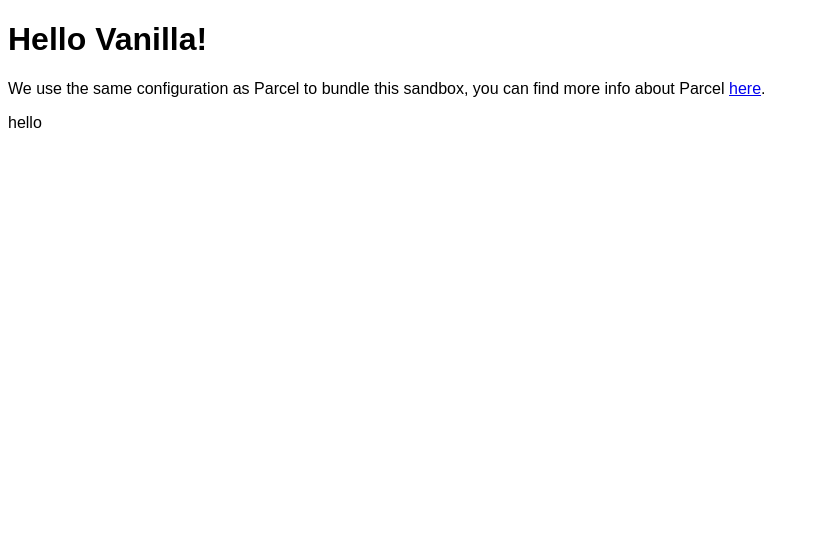
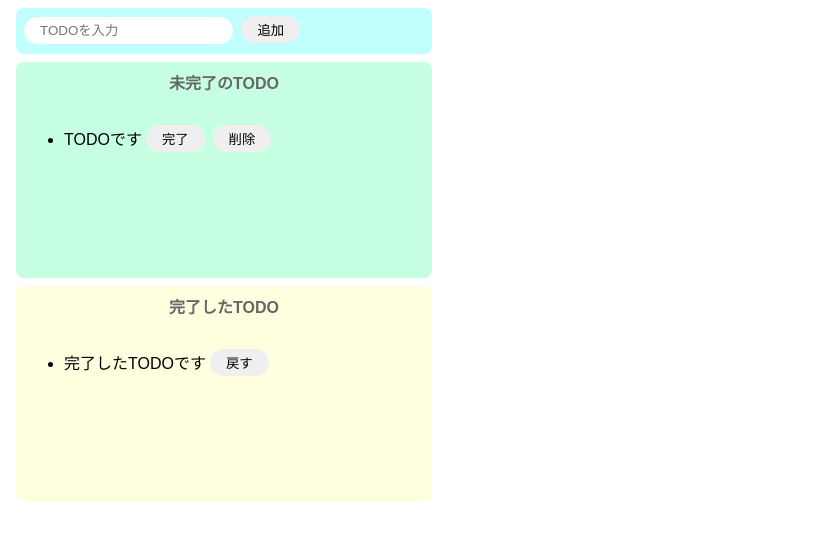
Before and after one commit to shma28-p/todo-js, a website built with Parcel: page index.html in a window 1280 px wide. Shown: the whole page, without its empty margins (0-819 px from the left). Built offline with nearby package versions, Linux system fonts and the light colour scheme.

Commit message:
complete

```diff
--- a/index.html
+++ b/index.html
@@ -6,9 +6,34 @@
   </head>
 
   <body>
-    <div id="app"></div>
-    <p>hello</p>
+    <div class="input-area">
+      <input id="add-text" placeholder="TODOを入力" />
+      <button id="add-button">追加</button>
+    </div>
 
+    <div class="incomplete-area">
+      <p class="title">未完了のTODO</p>
+      <ul id="incomplete-list">
+        <li>
+          <div class="list-row">
+            <p>TODOです</p>
+            <button>完了</button><button>削除</button>
+          </div>
+        </li>
+      </ul>
+    </div>
+
+    <div class="complete-area">
+      <p class="title">完了したTODO</p>
+      <ul id="complete-list">
+        <li>
+          <div class="list-row">
+            <p>完了したTODOです</p>
+            <button>戻す</button>
+          </div>
+        </li>
+      </ul>
+    </div>
     <script src="src/index.js"></script>
   </body>
 </html>
--- a/src/index.js
+++ b/src/index.js
@@ -1,10 +1,68 @@
 import "./styles.css";
 
-document.getElementById("app").innerHTML = `
-<h1>Hello Vanilla!</h1>
-<div>
-  We use the same configuration as Parcel to bundle this sandbox, you can find more
-  info about Parcel
-  <a href="https://parceljs.org" target="_blank" rel="noopener noreferrer">here</a>.
-</div>
-`;
+// <div><p>text</p></div> を返す
+function createDivTag(text) {
+  // create div
+  const div = document.createElement("div");
+  div.className = "list-row";
+  // create p
+  const pTodoTitle = document.createElement("p");
+  pTodoTitle.innerText = text;
+  // insert p into div
+  div.appendChild(pTodoTitle);
+  return div;
+}
+
+// テキストを受け取り完了エリアに li で追加
+function insertCompList(text) {
+  const divComp = createDivTag(text);
+  const liComp = document.createElement("li");
+  liComp.appendChild(divComp);
+  document.getElementById("complete-list").appendChild(liComp);
+  const buttonBack = document.createElement("button");
+  buttonBack.innerText = "戻す";
+  buttonBack.addEventListener("click", () => {
+    document.getElementById("complete-list").removeChild(liComp);
+  });
+  divComp.append(buttonBack);
+  liComp.append(divComp);
+}
+
+function createInCompTag(text) {
+  const divTodo = createDivTag(text);
+  // create li
+  const liTodo = document.createElement("li");
+  // create buttons
+  const buttonComp = document.createElement("button");
+  buttonComp.innerText = "完了";
+  const buttonDel = document.createElement("button");
+  buttonDel.innerText = "削除";
+
+  // complete process
+  buttonComp.addEventListener("click", () => {
+    insertCompList(text);
+    document.getElementById("incomplete-list").removeChild(liTodo);
+  });
+
+  // delete process
+  buttonDel.addEventListener("click", () => {
+    document.getElementById("incomplete-list").removeChild(liTodo);
+  });
+
+  divTodo.appendChild(buttonComp);
+  divTodo.appendChild(buttonDel);
+
+  liTodo.appendChild(divTodo);
+
+  return liTodo;
+}
+
+const onClickAdd = () => {
+  const inputArea = document.getElementById("add-text");
+  const newTag = createInCompTag(inputArea.value);
+  // insert li into  ul
+  document.getElementById("incomplete-list").appendChild(newTag);
+  inputArea.value = "";
+};
+
+document.getElementById("add-button").addEventListener("click", onClickAdd);
--- a/src/styles.css
+++ b/src/styles.css
@@ -1,3 +1,62 @@
 body {
   font-family: sans-serif;
 }
+
+input {
+  border-radius: 16px;
+  border: none;
+  padding: 6px 16px;
+  outline: none;
+}
+
+button {
+  border-radius: 16px;
+  border: none;
+  padding: 4px 16px;
+  margin-left: 4px;
+  margin-right: 4px;
+}
+button:hover {
+  background-color: #ff7fff;
+  color: #fff;
+  cursor: pointer;
+}
+
+.input-area {
+  background-color: #c1ffff;
+  width: 400px;
+  height: 30px;
+  padding: 8px;
+  margin: 8px;
+  border-radius: 8px;
+}
+
+.incomplete-area {
+  background-color: #c6ffe2;
+  width: 400px;
+  min-height: 200px;
+  margin: 8px;
+  border-radius: 8px;
+  padding: 8px;
+}
+
+.complete-area {
+  background-color: #ffffe0;
+  width: 400px;
+  min-height: 200px;
+  margin: 8px;
+  border-radius: 8px;
+  padding: 8px;
+}
+
+.title {
+  text-align: center;
+  margin: 0px;
+  font-weight: bold;
+  color: #666;
+}
+
+.list-row {
+  display: flex;
+  align-items: center;
+}
```
